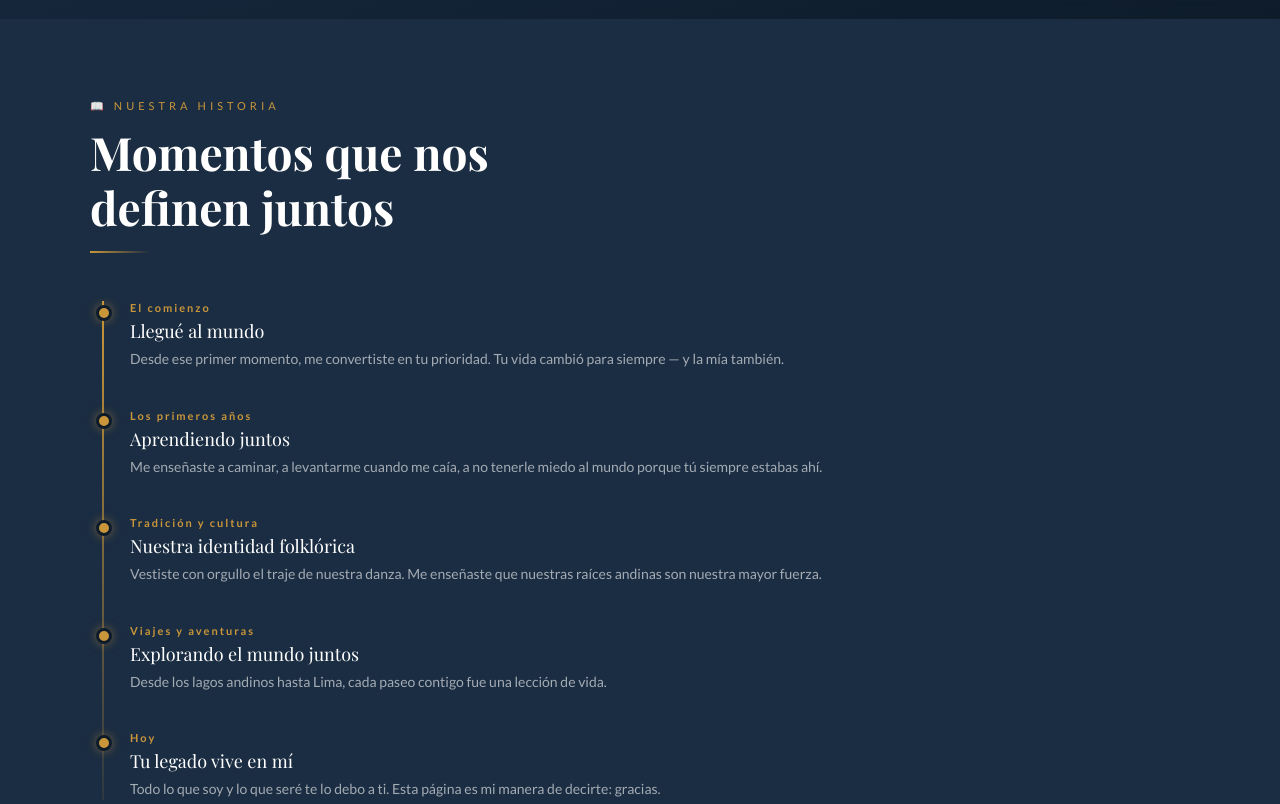
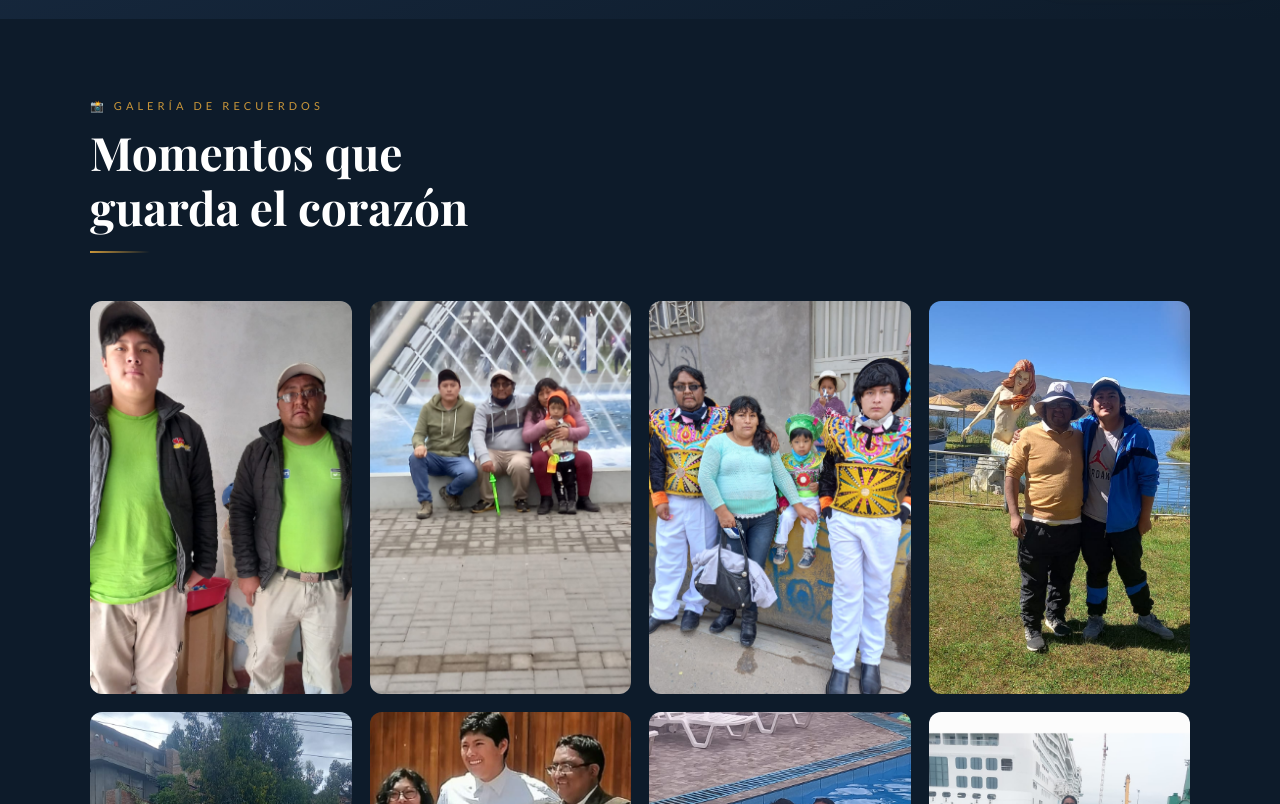
Before and after one commit to zahid09190/dia-del-padre, a plain HTML site: page index.html in a window 1280 px wide. Shown: the part 800-1604 px from the top of the page. Drawn offline with nearby package versions, Linux system fonts and the light colour scheme; a web font is replaced by a local one.

Commit message:
Update index.html

```diff
--- a/index.html
+++ b/index.html
@@ -61,47 +61,6 @@ html = f'''<!DOCTYPE html>
       Quiero regalarte algo hecho con el corazón.
     </p>
     <div class="hero-badge">♥ &nbsp; Este homenaje es solo para ti &nbsp; ♥</div>
-  </section>
-
-  <!-- ===== SECCIÓN: NUESTRA HISTORIA ===== -->
-  <section id="historia" class="section section-alt">
-    <div class="section-inner">
-      <span class="section-label">📖 Nuestra Historia</span>
-      <h2 class="section-title">Momentos que nos<br>definen juntos</h2>
-      <div class="section-divider"></div>
-      <div class="timeline">
-        <div class="timeline-item">
-          <div class="timeline-dot"></div>
-          <div class="timeline-year">El comienzo</div>
-          <div class="timeline-title">Llegué al mundo</div>
-          <div class="timeline-desc">Desde ese primer momento, me convertiste en tu prioridad. Tu vida cambió para siempre — y la mía también.</div>
-        </div>
-        <div class="timeline-item">
-          <div class="timeline-dot"></div>
-          <div class="timeline-year">Los primeros años</div>
-          <div class="timeline-title">Aprendiendo juntos</div>
-          <div class="timeline-desc">Me enseñaste a caminar, a levantarme cuando me caía, a no tenerle miedo al mundo porque tú siempre estabas ahí.</div>
-        </div>
-        <div class="timeline-item">
-          <div class="timeline-dot"></div>
-          <div class="timeline-year">Tradición y cultura</div>
-          <div class="timeline-title">Nuestra identidad folklórica</div>
-          <div class="timeline-desc">Vestiste con orgullo el traje de nuestra danza. Me enseñaste que nuestras raíces andinas son nuestra mayor fuerza.</div>
-        </div>
-        <div class="timeline-item">
-          <div class="timeline-dot"></div>
-          <div class="timeline-year">Viajes y aventuras</div>
-          <div class="timeline-title">Explorando el mundo juntos</div>
-          <div class="timeline-desc">Desde los lagos andinos hasta Lima, cada paseo contigo fue una lección de vida.</div>
-        </div>
-        <div class="timeline-item">
-          <div class="timeline-dot"></div>
-          <div class="timeline-year">Hoy</div>
-          <div class="timeline-title">Tu legado vive en mí</div>
-          <div class="timeline-desc">Todo lo que soy y lo que seré te lo debo a ti. Esta página es mi manera de decirte: gracias.</div>
-        </div>
-      </div>
-    </div>
   </section>
 
   <!-- ===== SECCIÓN: GALERÍA ===== -->
@@ -205,7 +164,6 @@ html = f'''<!DOCTYPE html>
         <div class="teaching-item"><div class="teaching-num">03</div><div class="teaching-text"><strong>Ser respetuoso</strong>A tratar a las personas con dignidad, sin importar quiénes sean o qué tengan.</div></div>
         <div class="teaching-item"><div class="teaching-num">04</div><div class="teaching-text"><strong>Valorar la familia</strong>Que al final del día, lo más importante siempre serán las personas que amamos.</div></div>
         <div class="teaching-item"><div class="teaching-num">05</div><div class="teaching-text"><strong>Cumplir la palabra</strong>Que el honor de un hombre está en lo que promete y en lo que cumple.</div></div>
-        <div class="teaching-item"><div class="teaching-num">06</div><div class="teaching-text"><strong>Amar nuestras raíces</strong>A sentirme orgulloso de nuestra cultura, nuestra tierra y nuestra gente andina.</div></div>
       </div>
     </div>
   </section>
@@ -221,7 +179,6 @@ html = f'''<!DOCTYPE html>
         <div class="secret-phrase">Gracias por <span class="gold-text">creer en mí</span> incluso cuando yo mismo no lo hacía.</div>
         <div class="secret-phrase">Gracias por estar <span class="gold-text">cuando más te necesité</span>, aunque quizás nunca te lo supe decir.</div>
         <div class="secret-phrase">Te admiro más de lo que imaginas.<br>Eres mi <span class="gold-text">ejemplo de vida.</span></div>
-        <div class="secret-phrase">Ojalá algún día pueda ser <span class="gold-text">la mitad del hombre</span> que eres tú.</div>
       </div>
     </div>
   </section>
@@ -246,22 +203,6 @@ html = f'''<!DOCTYPE html>
     </div>
   </section>
 
-  <!-- ===== SECCIÓN: VIDEO ===== -->
-  <section id="video" class="section text-center">
-    <div class="section-inner">
-      <span class="section-label">🎥 Video Especial</span>
-      <h2 class="section-title">Un mensaje<br>en imágenes</h2>
-      <div class="section-divider center-divider"></div>
-      <div class="video-placeholder">
-        <span class="video-icon">🎬</span>
-        <p>Aquí puedes insertar un video especial para papá.<br>
-        Reemplaza este bloque con una etiqueta <code>&lt;video&gt;</code> o un embed de YouTube.</p>
-        <!-- EJEMPLO: <iframe width="100%" height="400" src="https://www.youtube.com/embed/TU_ID" frameborder="0" allowfullscreen></iframe> -->
-        <!-- EJEMPLO: <video width="100%" controls><source src="video_papa.mp4" type="video/mp4"></video> -->
-      </div>
-    </div>
-  </section>
-
   <!-- ===== SECCIÓN: CARTA ===== -->
   <section id="carta" class="section section-light">
     <div class="section-inner">
@@ -269,7 +210,7 @@ html = f'''<!DOCTYPE html>
       <h2 class="section-title">Desde lo más<br>profundo del corazón</h2>
       <div class="section-divider"></div>
       <div class="letter-paper">
-        <div class="letter-date">Perú, Día del Padre — 2025</div>
+        <div class="letter-date">Feliz Día del Padre — 2026</div>
         <div class="letter-salutation">Querido Papá,</div>
         <div class="letter-body">
           <p>Nunca es fácil encontrar las palabras correctas para decirle a alguien lo mucho que significa para uno. Pero hoy, en tu día, quiero intentarlo con todo el amor que tengo.</p>
```
